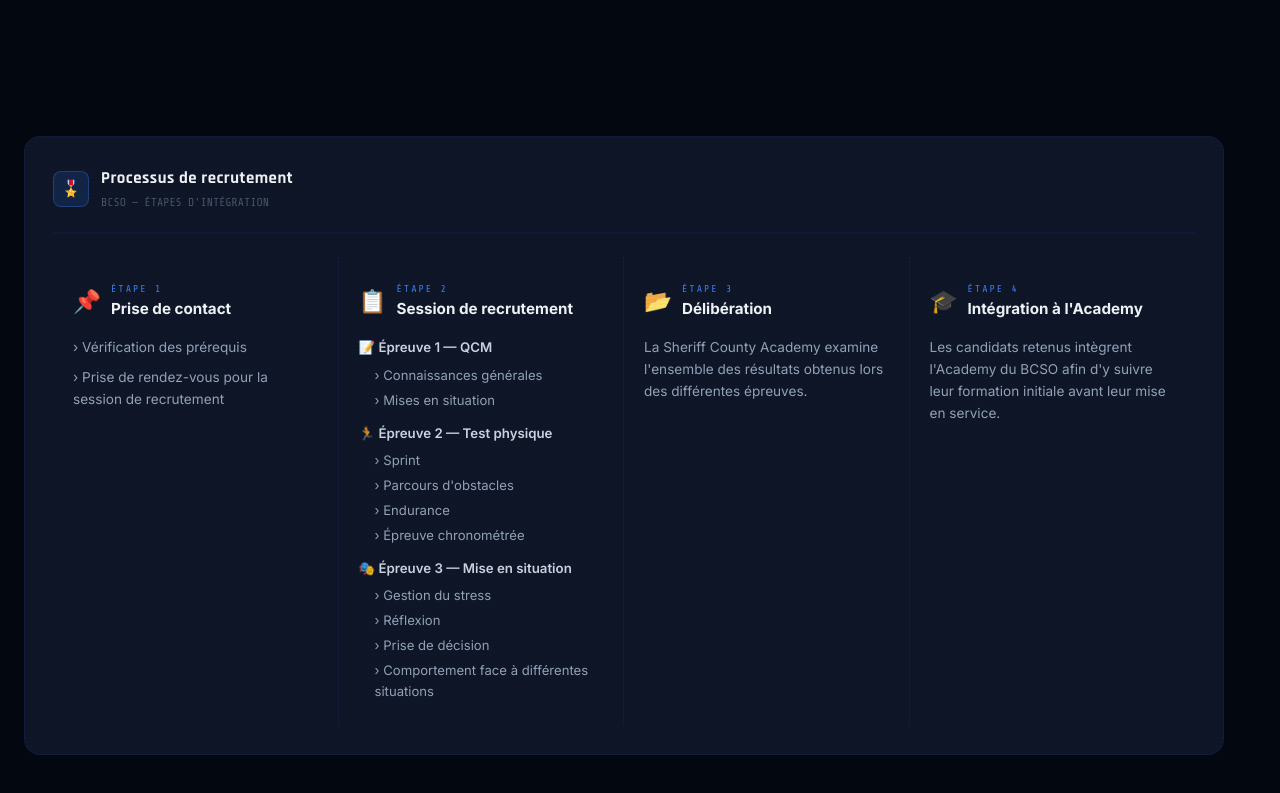
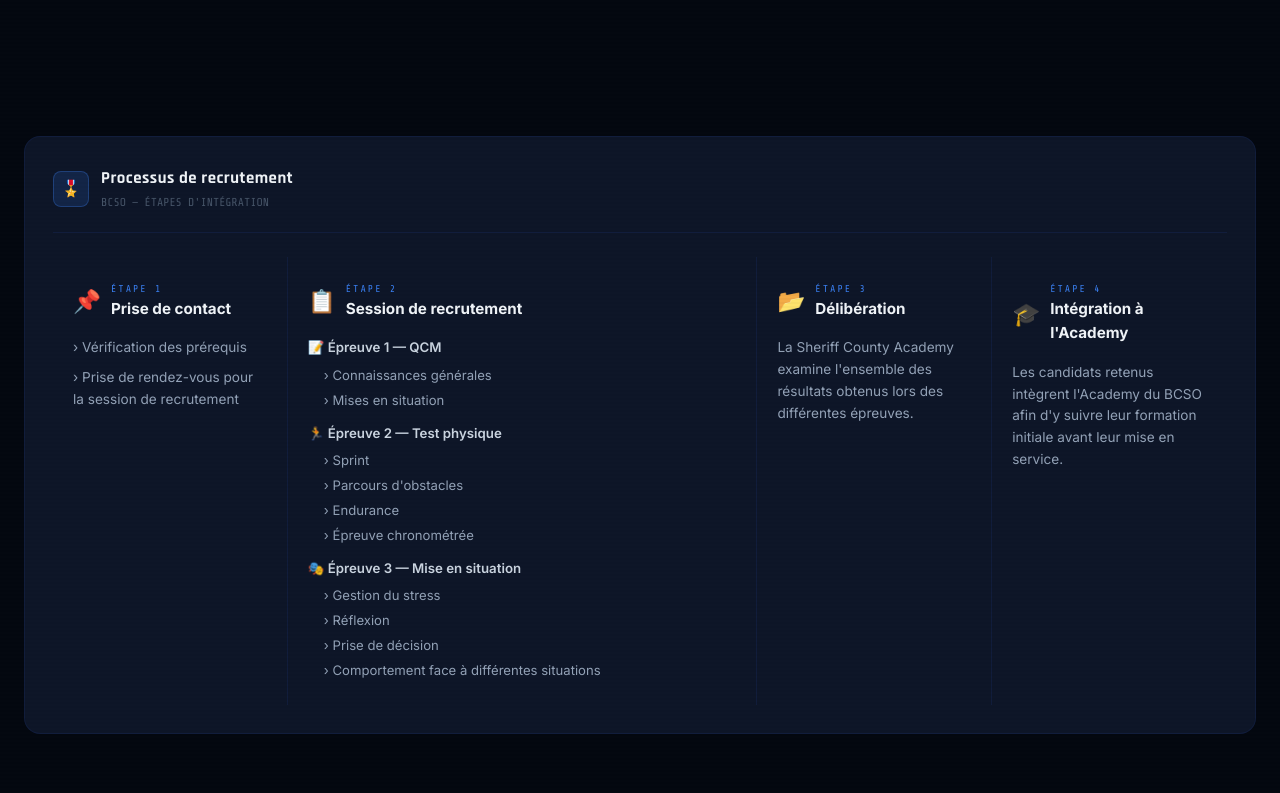
Before and after one commit to louiis-hub/sasp-nord, a plain HTML site: page recrutement.html in a window 1280 px wide. Shown: the part 685-1478 px from the top of the page. Drawn offline with nearby package versions, Linux system fonts and the light colour scheme.

Commit message:
Recrutement: center process card, wider step 2 column

```diff
--- a/recrutement.html
+++ b/recrutement.html
@@ -93,12 +93,12 @@ if (!_hasToken && location.hostname !== 'sasp-nord-discord-bot.louisleurin.worke
   </div>
 
   <!-- ══ PROCESSUS ═════════════════════════════════════════════ -->
-  <div class="card" style="margin:0 0 40px;width:100%;max-width:1200px">
+  <div class="card" style="margin:0 auto 40px;width:100%">
     <div class="card-head">
       <div class="card-icon">🎖️</div>
       <div><div class="card-title">Processus de recrutement</div><div class="card-sub">BCSO — ÉTAPES D'INTÉGRATION</div></div>
     </div>
-    <div style="display:grid;grid-template-columns:repeat(4,1fr);gap:0">
+    <div style="display:grid;grid-template-columns:1fr 2fr 1fr 1fr;gap:0">
 
       <div style="padding:24px 20px;border-right:1px solid var(--border0)">
         <div style="display:flex;align-items:center;gap:10px;margin-bottom:16px">
```
